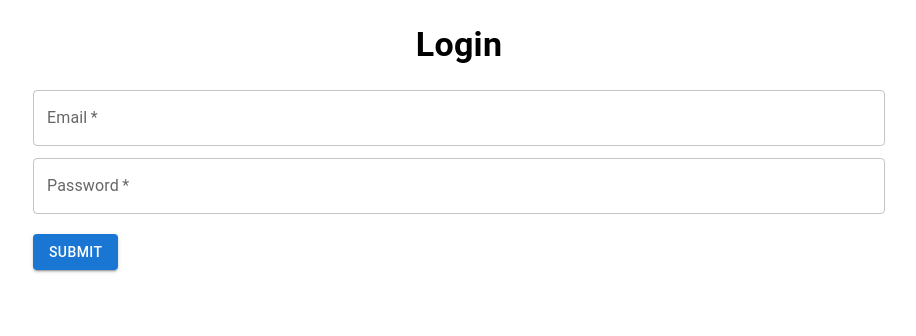
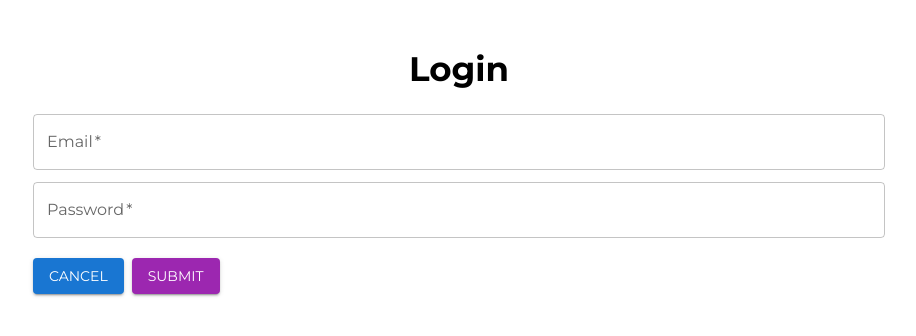
Before and after one commit to oscark22/users-portfolios-app, a React (Vite) app in the folder frontend/: page /login in a window 1280 px wide. Shown: the top 336 px of the page, without its empty margins (181-1097 px from the left). Built offline with nearby package versions, Linux system fonts and the light colour scheme.

Commit message:
styling webpage

```diff
--- a/frontend/index.html
+++ b/frontend/index.html
@@ -2,9 +2,9 @@
 <html lang="en">
   <head>
     <meta charset="UTF-8" />
-    <link rel="icon" type="image/svg+xml" href="/vite.svg" />
+    <link rel="icon" type="image/svg+xml" href="/portfolio.svg" />
     <meta name="viewport" content="width=device-width, initial-scale=1.0" />
-    <title>Vite + React + TS</title>
+    <title>The Portfolios App™</title>
   </head>
   <body>
     <div id="root"></div>
--- a/frontend/src/Layout.tsx
+++ b/frontend/src/Layout.tsx
@@ -9,7 +9,7 @@ const Layout = (props: ParentComponentProps) => {
   return (
     <>
       <Container maxWidth="md">
-        <Box sx={{ width: "100%" }}>{props.children}</Box>
+        <Box sx={{ width: "100%", mt: 4 }}>{props.children}</Box>
       </Container>
     </>
   );
--- /dev/null
+++ b/frontend/src/components/button-group.tsx
@@ -0,0 +1,30 @@
+import { Box, Button } from "@mui/material";
+import { Link } from "react-router-dom";
+
+interface ButtonGroupSubmit {
+  link: string;
+}
+
+const ButtonGroupSubmit: React.FC<ButtonGroupSubmit> = ({ link }) => {
+  return (
+    <>
+      <Box sx={{ display: "flex", gap: 1 }}>
+        <Link to={link}>
+          <Button type="button" variant="contained" sx={{ mt: 2 }}>
+            Cancel
+          </Button>
+        </Link>
+        <Button
+          type="submit"
+          variant="contained"
+          color="secondary"
+          sx={{ mt: 2 }}
+        >
+          Submit
+        </Button>
+      </Box>
+    </>
+  );
+};
+
+export default ButtonGroupSubmit;
--- a/frontend/src/global.css
+++ b/frontend/src/global.css
@@ -1,11 +1,14 @@
+@import url("https://fonts.googleapis.com/css2?family=Montserrat:wght@400;600;700&display=swap");
+
 :root {
   --preferred-color-scheme: light;
 }
 
 html {
   color-scheme: var(--preferred-color-scheme);
+  font-family: "Montserrat", sans-serif;
 }
 
 .swal2-popup {
-  font-family: "Roboto", "Helvetica", "Arial", sans-serif;
+  font-family: "Montserrat", sans-serif;
 }
--- a/frontend/src/main.tsx
+++ b/frontend/src/main.tsx
@@ -5,8 +5,18 @@ import { RouterProvider } from "react-router-dom";
 import { appRouter } from "./router.tsx";
 import "./global.css";
 
+import { ThemeProvider, createTheme } from "@mui/material/styles";
+
+const theme = createTheme({
+  typography: {
+    fontFamily: ["'Montserrat'", "sans-serif"].join(","),
+  },
+});
+
 ReactDOM.createRoot(document.getElementById("root")!).render(
   <React.StrictMode>
-    <RouterProvider router={appRouter} />
+    <ThemeProvider theme={theme}>
+      <RouterProvider router={appRouter} />
+    </ThemeProvider>
   </React.StrictMode>
 );
--- a/frontend/src/pages/AddProject.tsx
+++ b/frontend/src/pages/AddProject.tsx
@@ -15,6 +15,7 @@ import { FormEvent, ReactNode, useEffect, useState } from "react";
 import { base } from "../api/base";
 import Swal from "sweetalert2";
 import withReactContent from "sweetalert2-react-content";
+import ButtonGroupSubmit from "../components/button-group";
 
 const MySwal = withReactContent(Swal);
 
@@ -142,9 +143,7 @@ const CreateProject = () => {
             Select the corresponding manager of the project
           </FormHelperText>
         </FormControl>
-        <Button type="submit" variant="contained" sx={{ mt: 2 }}>
-          Submit
-        </Button>
+        <ButtonGroupSubmit link="/panel" />
       </form>
     </Layout>
   );
--- a/frontend/src/pages/DeleteProject.tsx
+++ b/frontend/src/pages/DeleteProject.tsx
@@ -16,6 +16,7 @@ import { base } from "../api/base";
 import Swal from "sweetalert2";
 import withReactContent from "sweetalert2-react-content";
 import { Project } from "../interfaces/Project";
+import ButtonGroupSubmit from "../components/button-group";
 
 const MySwal = withReactContent(Swal);
 
@@ -91,9 +92,7 @@ const DeleteProject = () => {
           </Select>
           <FormHelperText>Select the corresponding project</FormHelperText>
         </FormControl>
-        <Button type="submit" variant="contained" sx={{ mt: 2 }}>
-          Submit
-        </Button>
+        <ButtonGroupSubmit link="/panel" />
       </form>
     </Layout>
   );
--- a/frontend/src/pages/Login.tsx
+++ b/frontend/src/pages/Login.tsx
@@ -4,6 +4,7 @@ import { FormEvent, useState } from "react";
 import { base } from "../api/base";
 import Swal from "sweetalert2";
 import withReactContent from "sweetalert2-react-content";
+import ButtonGroupSubmit from "../components/button-group";
 
 const MySwal = withReactContent(Swal);
 
@@ -23,9 +24,11 @@ const Login = () => {
       .post("/token", form_data)
       .then((response) => {
         if (response.status == 200) {
-          MySwal.fire("Success", "Valid login", "success").then(() =>
-            location.replace("/panel")
-          );
+          MySwal.fire(
+            "Success",
+            "The login operation was successful",
+            "success"
+          ).then(() => location.replace("/panel"));
         } else {
           MySwal.fire("Failed operation", "Login not valid", "error").then(() =>
             location.reload()
@@ -71,11 +74,7 @@ const Login = () => {
             onChange={(e) => setPassword(e.target.value)}
             fullWidth
           />
-          <Box>
-            <Button type="submit" variant="contained" sx={{ mt: 2 }}>
-              Submit
-            </Button>
-          </Box>
+          <ButtonGroupSubmit link="/" />
         </Box>
       </form>
     </Layout>
--- a/frontend/src/pages/Panel.tsx
+++ b/frontend/src/pages/Panel.tsx
@@ -6,6 +6,7 @@ import CardContent from "@mui/material/CardContent";
 import Button from "@mui/material/Button";
 import Typography from "@mui/material/Typography";
 import { Link } from "react-router-dom";
+import Layout from "../Layout";
 
 const bull = (
   <Box
@@ -18,7 +19,13 @@ const bull = (
 
 const Panel = () => {
   return (
-    <Box sx={{ display: "flex", gap: 1 }}>
+    <Layout>
+      <Box sx={{ display: "flex", justifyContent: "center" }}>
+        <Typography variant="h4" sx={{ fontWeight: "bold", my: 2 }}>
+          Administration panel
+        </Typography>
+      </Box>
+      <Box sx={{ display: "flex", flexDirection: "column", gap: 1 }}>
         <Link to="/">
           <Card sx={{ border: 1 }}>
             <CardContent>
@@ -56,6 +63,7 @@ const Panel = () => {
           </Card>
         </Link>
       </Box>
+    </Layout>
   );
 };
 
--- a/frontend/src/pages/UpdateProject.tsx
+++ b/frontend/src/pages/UpdateProject.tsx
@@ -16,6 +16,8 @@ import { base } from "../api/base";
 import Swal from "sweetalert2";
 import withReactContent from "sweetalert2-react-content";
 import { Project } from "../interfaces/Project";
+import { Link } from "react-router-dom";
+import ButtonGroupSubmit from "../components/button-group";
 
 const MySwal = withReactContent(Swal);
 
@@ -199,9 +201,7 @@ const UpdateProject = () => {
             Select the corresponding manager of the project
           </FormHelperText>
         </FormControl>
-        <Button type="submit" variant="contained" sx={{ mt: 2 }}>
-          Submit
-        </Button>
+        <ButtonGroupSubmit link="/panel" />
       </form>
     </Layout>
   );
```
Also changed, not shown: frontend/public/portfolio.svg (added). Lines whose indentation alone changed are shown as unchanged.
